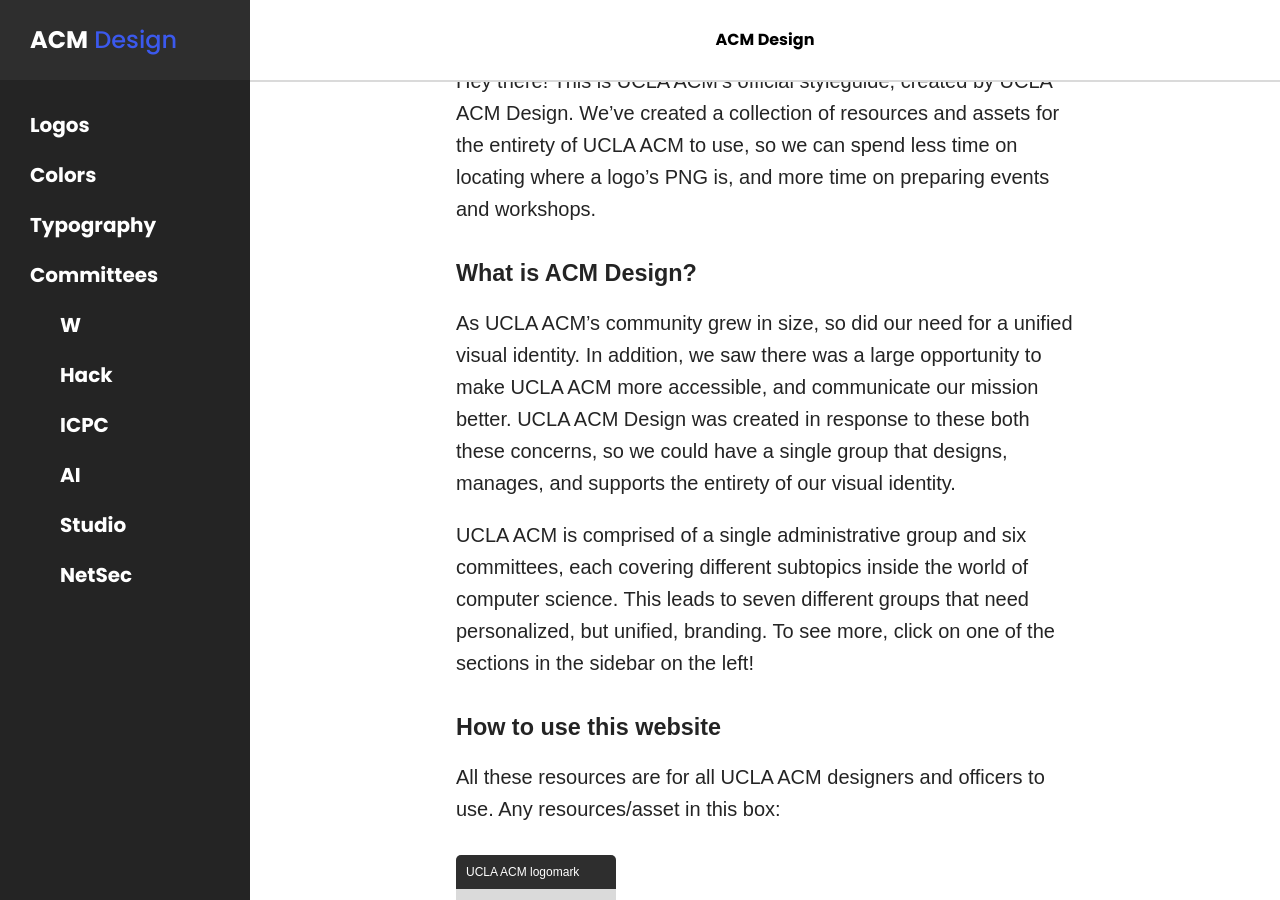
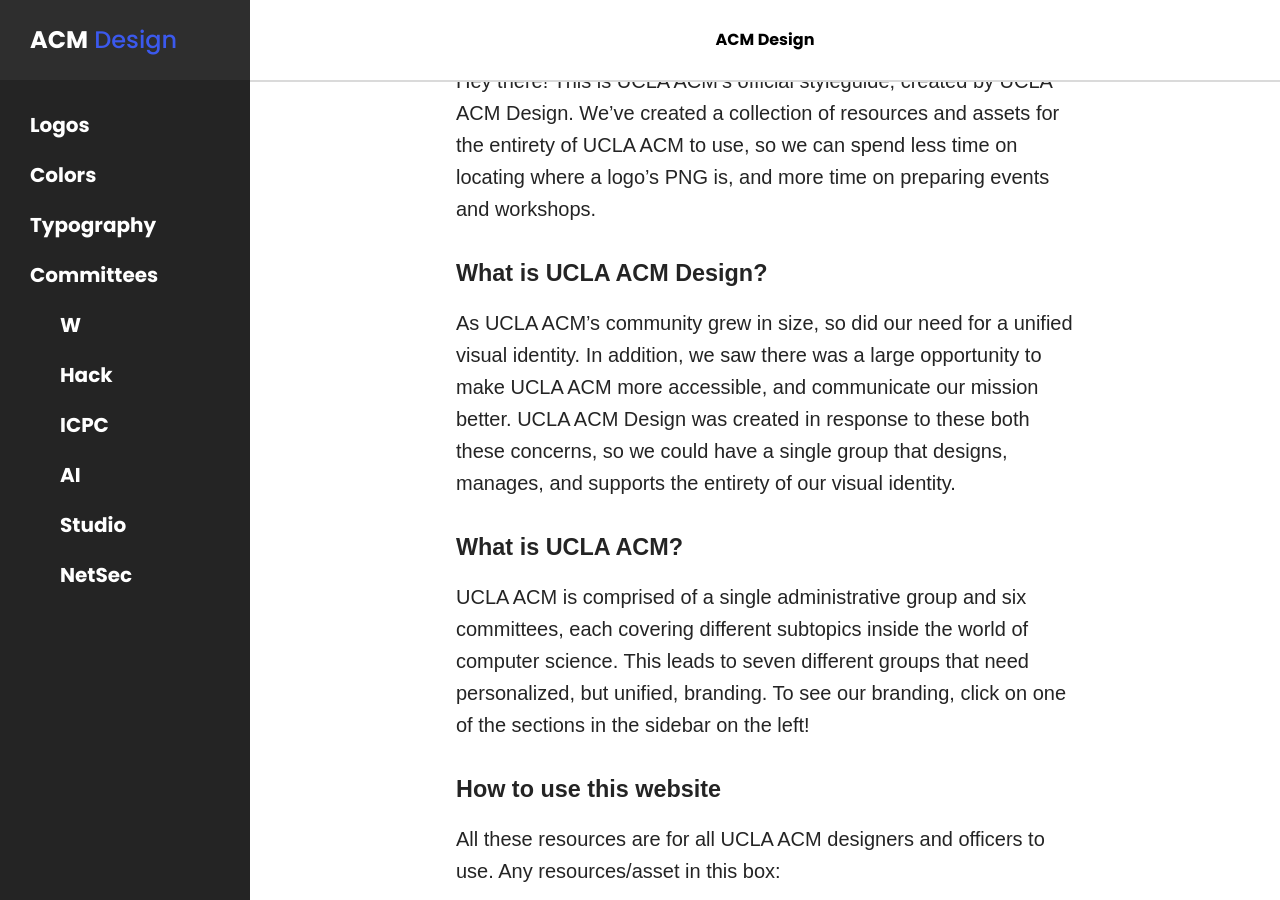
Before and after one commit to uclaacm/Styleguide, a Jekyll site: the page built from _pages/01__home.md, in a window 1280 px wide and 900 px high, scrolled down 455 px. Built offline with Jekyll 4.4.1, drawn with Linux system fonts in a browser that asks for light colours; some web fonts are replaced.

Commit message:
More edits

```diff
--- a/_pages/01__home.md
+++ b/_pages/01__home.md
@@ -9,10 +9,11 @@
 
 Hey there! This is UCLA ACM's official styleguide, created by UCLA ACM Design. We've created a collection of resources and assets for the entirety of UCLA ACM to use, so we can spend less time on locating where a logo's PNG is, and more time on preparing events and workshops.
 
-### What is ACM Design? ###
+### What is UCLA ACM Design? ###
 As UCLA ACM's community grew in size, so did our need for a unified visual identity. In addition, we saw there was a large opportunity to make UCLA ACM more accessible, and communicate our mission better. UCLA ACM Design was created in response to these both these concerns, so we could have a single group that designs, manages, and supports the entirety of our visual identity.
 
-UCLA ACM is comprised of a single administrative group and six committees, each covering different subtopics inside the world of computer science. This leads to seven different groups that need personalized, but unified, branding. To see more, click on one of the sections in the sidebar on the left!
+### What is UCLA ACM? ###
+UCLA ACM is comprised of a single administrative group and six committees, each covering different subtopics inside the world of computer science. This leads to seven different groups that need personalized, but unified, branding. To see our branding, click on one of the sections in the sidebar on the left!
 
 ### How to use this website ###
 All these resources are for all UCLA ACM designers and officers to use. Any resources/asset in this box:
```
